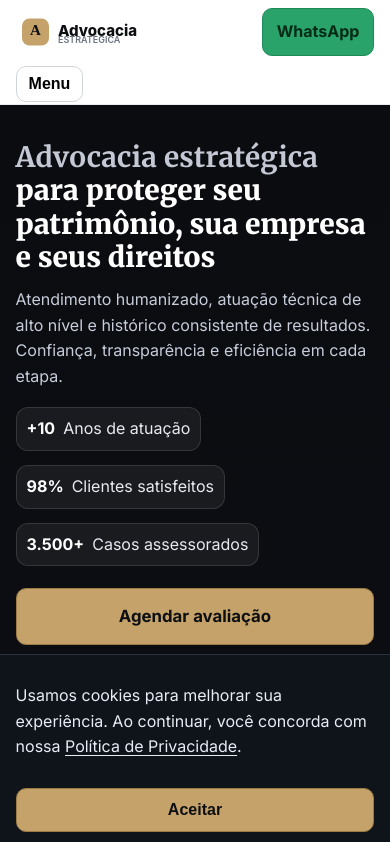
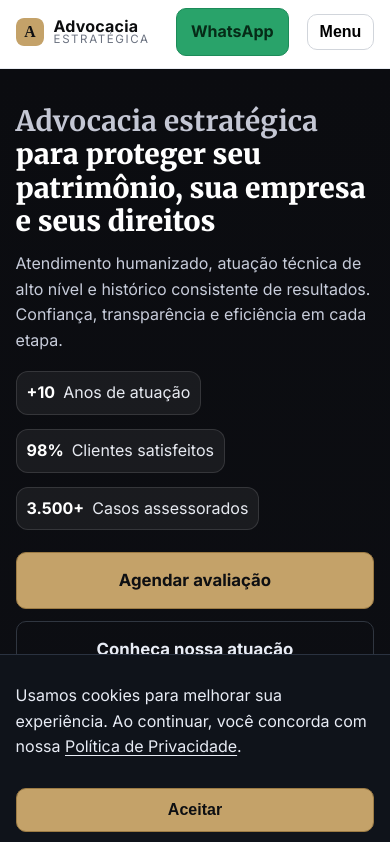
Before and after one commit to ives7k/lp-advogado, a plain HTML site: page index.html in a window 390 px wide. Shown: the top 842 px of the page. Drawn offline with Linux system fonts and the light colour scheme.

Commit message:
Atualiza a barra superior com nova marca tipográfica e reorganiza elementos para melhor acessibilidade e responsividade. Adiciona botão de menu na barra superior.

```diff
--- a/index.html
+++ b/index.html
@@ -67,18 +67,24 @@
     <header class="topbar">
         <div class="container topbar__wrapper">
             <div class="topbar__left">
-                <img src="assets/logo.svg?v=2" alt="Logotipo Sobrenome & Sobrenome" class="logo">
+                <div class="brand" aria-label="Advocacia Estratégica">
+                    <img class="brand__icon" src="assets/favicon.svg?v=2" alt="A">
+                    <div class="brand__text">
+                        <strong>Advocacia</strong>
+                        <span>Estratégica</span>
+                    </div>
+                </div>
                 <span class="oab">OAB • Atuação Nacional</span>
             </div>
             <div class="topbar__right">
                 <a class="link" href="tel:+5511999999999">+55 11 99999-9999</a>
                 <a class="btn btn--whatsapp" href="https://wa.me/5511999999999?text=Olá%2C+gostaria+de+agendar+uma+consulta" target="_blank" rel="noopener">WhatsApp</a>
                 <a class="btn btn--primary" href="#contato">Agendar consulta</a>
+                <button id="menuToggle" class="navbar__toggle" aria-expanded="false" aria-controls="menu">Menu</button>
             </div>
         </div>
         <nav class="navbar" aria-label="Navegação principal">
             <div class="container navbar__wrapper">
-                <button id="menuToggle" class="navbar__toggle" aria-expanded="false" aria-controls="menu">Menu</button>
                 <ul id="menu" class="navbar__menu">
                     <li><a href="#atuacao">Atuação</a></li>
                     <li><a href="#sobre">Sobre</a></li>
--- a/styles.css
+++ b/styles.css
@@ -41,9 +41,16 @@ input,select,textarea,button{font-size:16px}
 .topbar__left{display:flex;align-items:center;gap:12px}
 .topbar__right{display:flex;align-items:center;gap:10px}
 
+/* Marca tipográfica no topo */
+.brand{display:flex;align-items:center;gap:10px}
+.brand__icon{width:28px;height:28px;border-radius:8px}
+.brand__text{display:flex;flex-direction:column;line-height:1}
+.brand__text strong{font-weight:900;letter-spacing:.2px}
+.brand__text span{font-size:.72rem;color:#6b7280;text-transform:uppercase;letter-spacing:.14em}
+
 .navbar{background:#fff;position:relative;z-index:45}
-.navbar__wrapper{display:flex;align-items:center;justify-content:space-between;padding:6px 0}
-.navbar__toggle{display:none;border:1px solid #d1d5db;background:#fff;border-radius:10px;padding:8px 12px;font-weight:700}
+.navbar__wrapper{display:flex;align-items:center;justify-content:flex-end;padding:6px 0}
+.navbar__toggle{display:none;border:1px solid #d1d5db;background:#fff;border-radius:10px;padding:8px 12px;font-weight:700;margin-left:8px}
 .navbar__menu{list-style:none;display:flex;gap:20px;margin:0;padding:8px 0}
 .navbar__menu a{color:#111827;font-weight:500}
 
```
